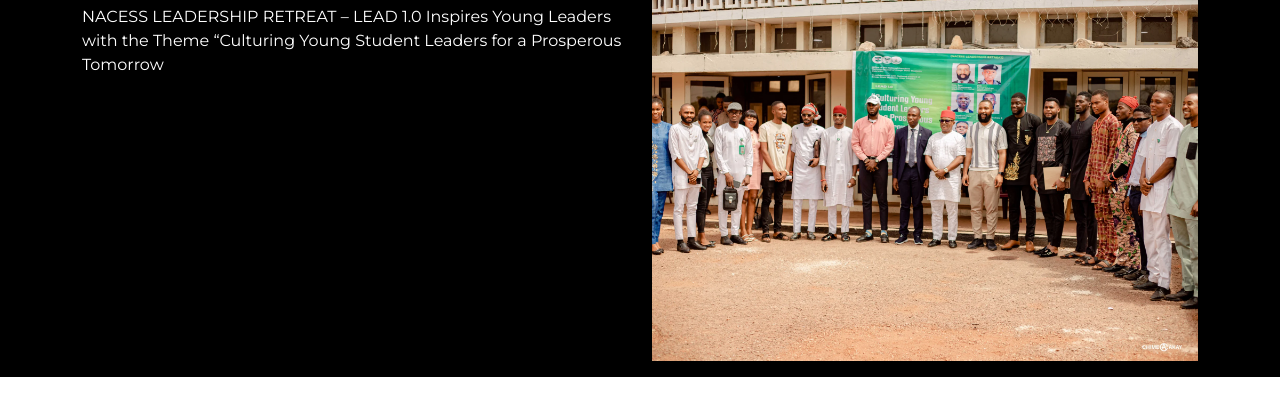
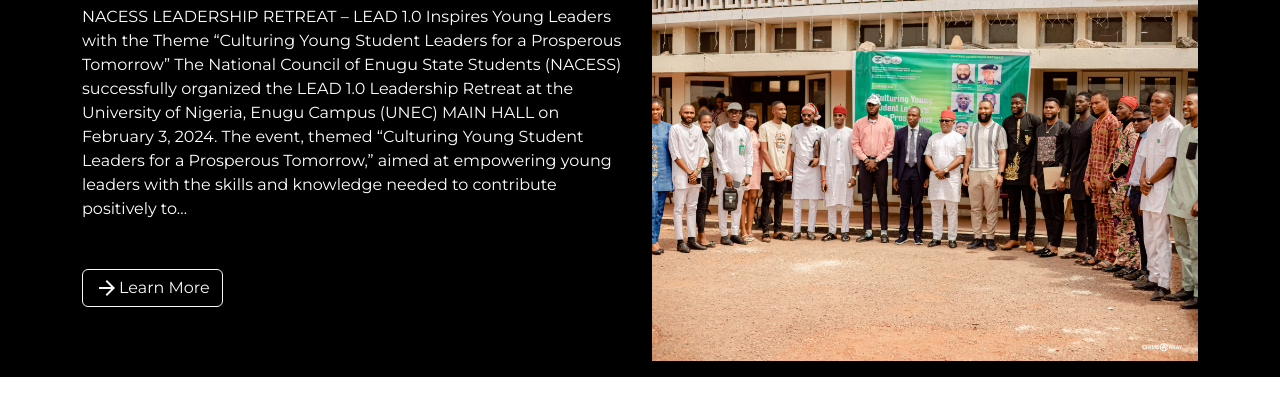
Before and after one commit to emaicorp/nacessenugu, a plain HTML site: page index.html in a window 1280 px wide. Shown: the part 157-572 px from the top of the page. Drawn offline with nearby package versions, Linux system fonts and the light colour scheme.

Commit message:
finished the intro

```diff
--- a/index.html
+++ b/index.html
@@ -87,8 +87,17 @@
                     <div class="col-md-6 head-text">
                         <h1 class="text-white text-center">NACESSENUGU</h1>
                         <p class="text-white">
-                            NACESS LEADERSHIP RETREAT – LEAD 1.0 Inspires Young Leaders with the Theme “Culturing Young Student Leaders for a Prosperous Tomorrow
+                            NACESS LEADERSHIP RETREAT – LEAD 1.0 Inspires Young Leaders with the Theme “Culturing Young Student Leaders for a Prosperous Tomorrow”
+                            The National Council of Enugu State Students (NACESS) successfully organized the LEAD 1.0 Leadership Retreat at the University of Nigeria, Enugu Campus (UNEC) MAIN HALL on February 3, 2024. The event, themed “Culturing Young Student Leaders for a Prosperous Tomorrow,” aimed at empowering young leaders with the skills and knowledge needed to contribute positively to…
                         </p>
+                        <div class="learn mt-5">
+                            <button class="btn btn-outline-light d-flex align-center ">
+                                <span class="material-symbols-outlined">
+                                    arrow_forward
+                                    </span>
+                                    Learn More
+                            </button>
+                        </div>
                     </div>
                     <div class="col-md-6 header-img mt-5">
                         <img src="./assets/images/header1.webp" alt="" srcset="">
```
